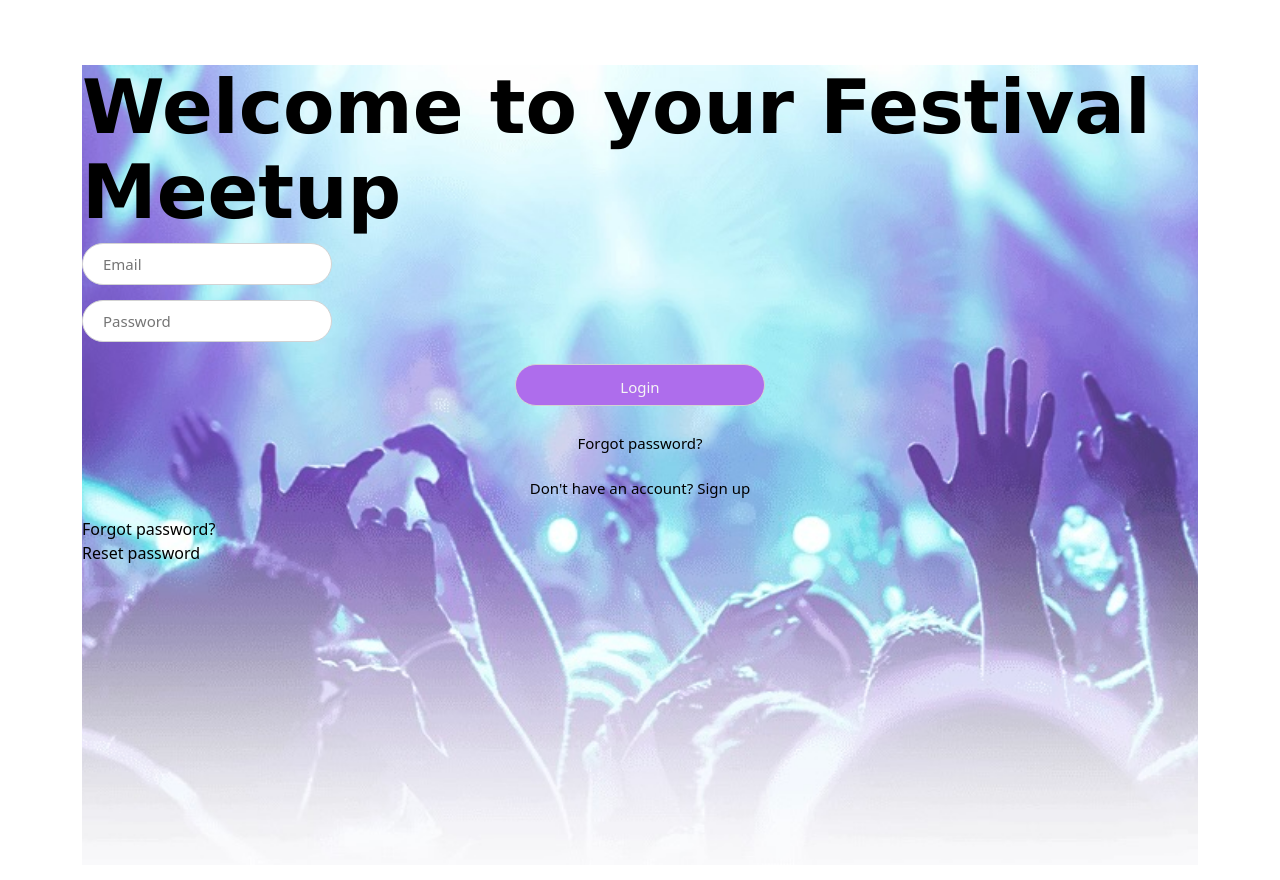
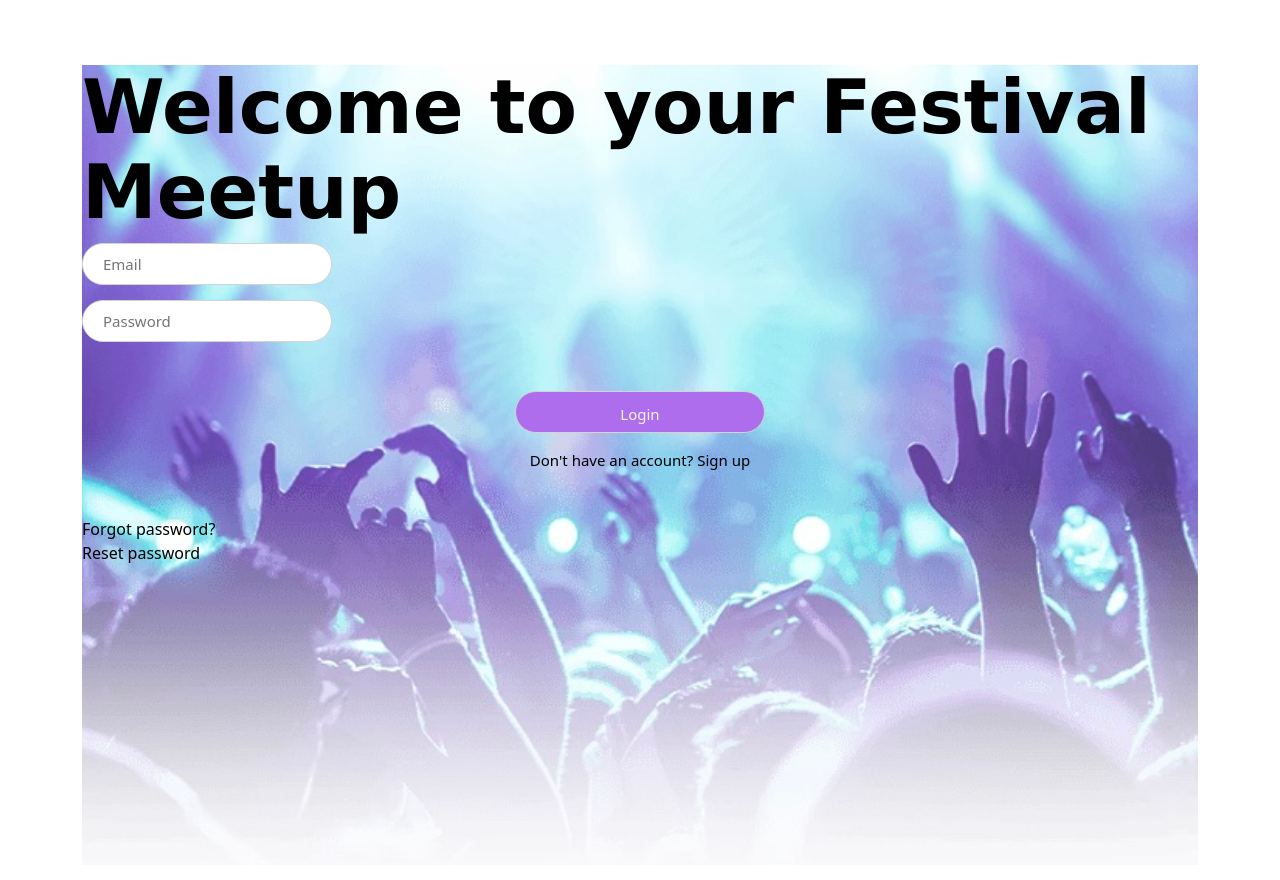
Before and after one commit to Lucy8824/CFG-degree-fullstack-group-project-2024, a React (Create React App) app in the folder frontend/: page / in a window 1280 px wide. Shown: the top 880 px of the page. Built offline with nearby package versions, Linux system fonts and the light colour scheme.

Commit message:
deleted redundant forgotPassword button,using modals instead

```diff
--- a/frontend/src/components/LoginPage/LoginPage.js
+++ b/frontend/src/components/LoginPage/LoginPage.js
@@ -101,12 +101,6 @@ const LoginPage = () => {
             className="customButtonLogin"
           />
           <CustomButton
-            type="forgotPassword"
-            onClick={handleForgotPasswordClick}
-            buttonText="Forgot password?"
-            className="customButtonForgotPassword"
-          />
-          <CustomButton
             type="submit"
             onClick={handleSignupClick}
             buttonText="Don't have an account? Sign up"
```
